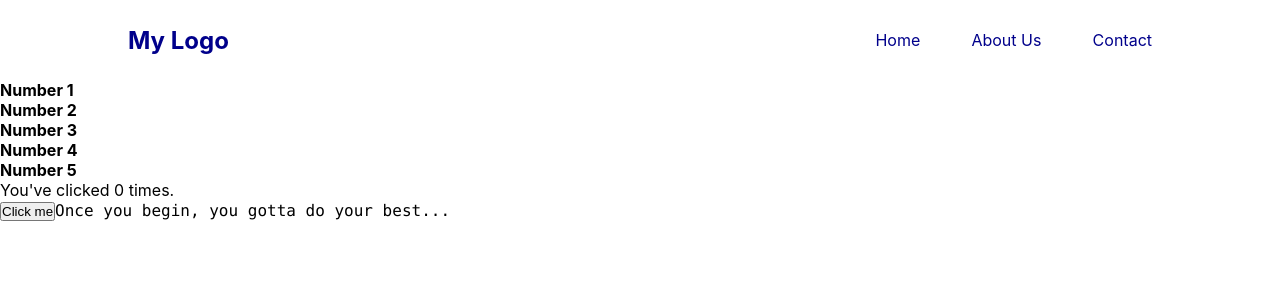
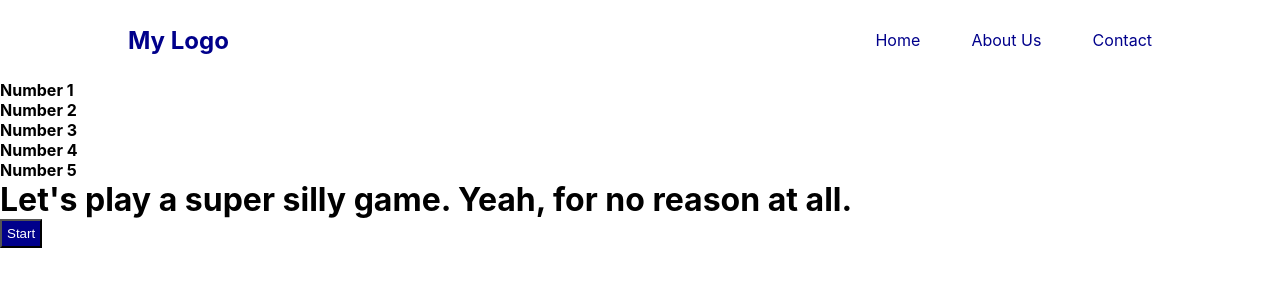
Before and after one commit to ramos-vini/React-JS-Studies, a React (Create React App) app: page / in a window 1280 px wide. Shown: the top 300 px of the page. Built offline with nearby package versions, Linux system fonts and the light colour scheme.

Commit message:
conditional rendering outside return()

```diff
--- a/src/ClickCounter.js
+++ b/src/ClickCounter.js
@@ -1,7 +1,7 @@
 import React, { useState, useEffect } from 'react';
 
 export default function ClickCounter() {
-    const [count, setCount] = useState(0);
+    const [count, setCount] = useState(-1);
 
     // useEffect(() => {
     //     document.title = `Page loaded ${count + 1} ${count > 0 ? 'times' : 'time'}`;
@@ -11,23 +11,39 @@ export default function ClickCounter() {
     // *if the array is not declared as an argument, any rerendering of the component will call the function.
 
     useEffect(() => {
-        document.title = `Page loaded ${count + 1} ${count > 0 ? 'times' : 'time'}`;
+        document.title = `Page loaded ${count + 2} ${count > -1 ? 'times' : 'time'}`;
     });
 
+    if (count == -1) {
+        return (
+            <div>
+                <h1>Let's play a super silly game. Yeah, for no reason at all.</h1>
+
+                <button onClick={() => setCount(count + 1)} style={{ backgroundColor: 'darkBlue', color: 'white', padding: '5px' }}>Start</button>
+
+            </div>
+        );
+    } else if (count < (Math.round(Math.random() * 50 + 50))) {
         return (
             <div>
                 <p>You've clicked {count} times.</p>
 
-            <button onClick={()=> setCount(count + 1)}>Click me</button>
+                <button onClick={() => setCount(count + 1)}>Click me</button>
 
                 {
-                (count == 0)?
-                <code>Once you begin, you gotta do your best...</code>:
-                (count % 10 == 0 || (count-1) % 10 == 0 && count != 1)?
-                <code>Come on! Is that all you can do!?</code>:
+                    (count == 0) ?
+                        <code>Once you begin, you gotta do your best...</code> :
+                        (count % 10 == 0 || (count - 1) % 10 == 0 && count != 1) ?
+                            <code>Come on! Is that all you can do!?</code> :
                             <code>Let's goooooo!</code>
                 }
 
             </div>
         );
+    } else {
+        return (
+            <h1>You won the super silly game. Yeah, for no reason at all.</h1>
+        );
     }
+
+}
```
Lines whose indentation alone changed are shown as unchanged.
